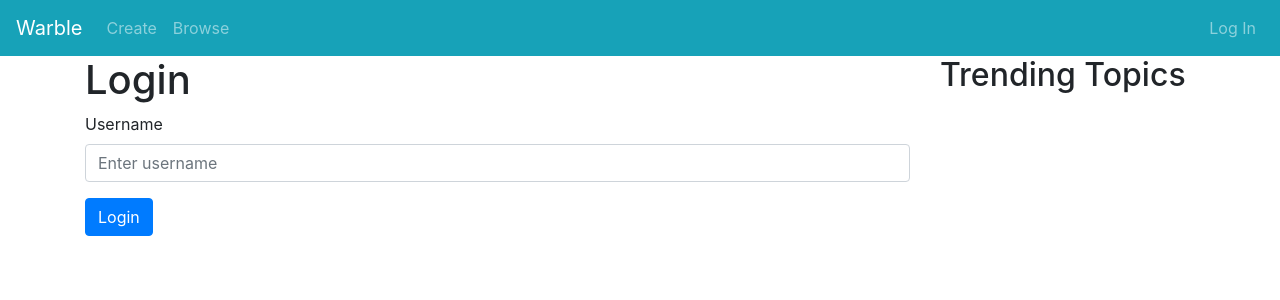
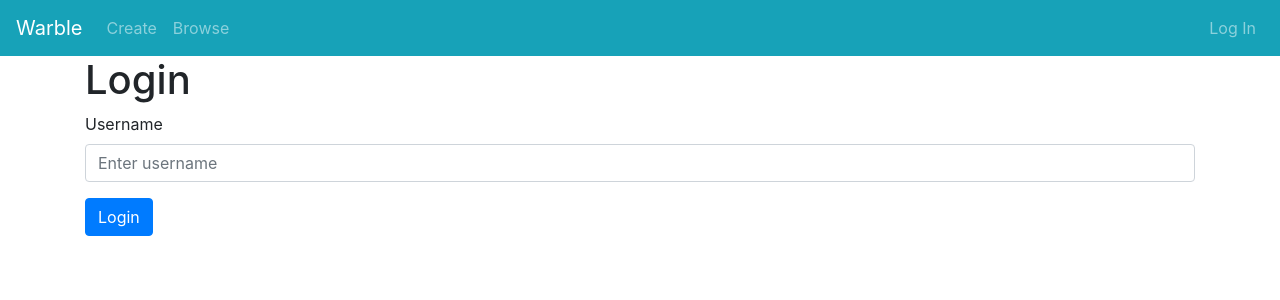
Before and after one commit to trickeydan/warble, a Nuxt app: page /login in a window 1280 px wide. Shown: the top 300 px of the page. Built offline with nearby package versions, Linux system fonts and the light colour scheme.

Commit message:
Get rid of trending topics

```diff
--- a/pages/index.vue
+++ b/pages/index.vue
@@ -1,7 +1,7 @@
 <template>
   <div class="container main">
     <div class="row">
-      <div class="col-md-9">
+      <div class="col-md-12">
         <h1>Feed</h1>
         <div v-if="loading" class="loading">
           Loading tweets...
@@ -14,9 +14,6 @@
           :username="tweet.username"
           :content="tweet.message"
         />
-      </div>
-      <div class="col-md-3">
-        <h2>Trending Topics</h2>
       </div>
     </div>
   </div>
--- a/pages/login.vue
+++ b/pages/login.vue
@@ -1,7 +1,7 @@
 <template>
   <div class="container main">
     <div class="row">
-      <div class="col-md-9">
+      <div class="col-md-12">
         <h1>Login</h1>
         <div v-if:="error">
           {{ error }}
@@ -27,9 +27,6 @@
           />
         </div> -->
         <button class="btn btn-primary" @click="signin">Login</button>
-      </div>
-      <div class="col-md-3">
-        <h2>Trending Topics</h2>
       </div>
     </div>
   </div>
--- a/pages/users/_id.vue
+++ b/pages/users/_id.vue
@@ -1,7 +1,7 @@
 <template>
   <div class="container main">
     <div class="row">
-      <div class="col-md-9">
+      <div class="col-md-12">
         <div class="names">
           <span class="name">{{ name }}</span>
           <span class="username">@{{ username }}</span>
@@ -17,9 +17,6 @@
           :username="username"
           :content="tweet.message"
         />
-      </div>
-      <div class="col-md-3">
-        <h2>Trending Topics</h2>
       </div>
     </div>
   </div>
```
